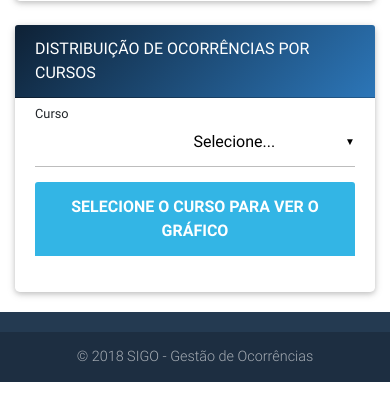
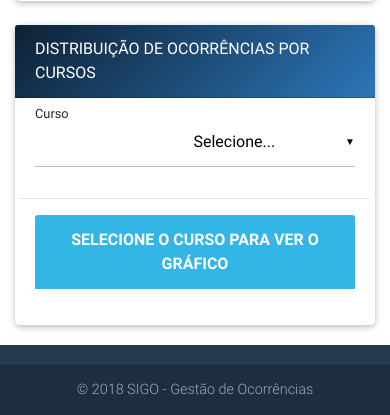
Before and after one commit to kaiserthiago/ocorrencia, a Django app: template portal/templates/portal/dashboard.html in a window 390 px wide. Shown: the part 1105-1520 px from the top of the page. Before the commit the page ends 1487 px from the top, so only its background shows below. Run offline with Django 3.2, Linux system fonts and the light colour scheme; the template is opened without the code that fills it, so the values that code supplies are empty; some libraries are stand-ins or nearby versions.

Commit message:
dashboard

```diff
--- a/portal/templates/portal/dashboard.html
+++ b/portal/templates/portal/dashboard.html
@@ -159,6 +159,9 @@
 
                             {% endif %}
                         </div>
+
+                        <hr class="w-100 clearfix d-md-none">
+
                         <div class="col-sm-6">
                             {% if distribuicao %}
                                 <canvas id="distribuicao" width="300" height="200"></canvas>
```
